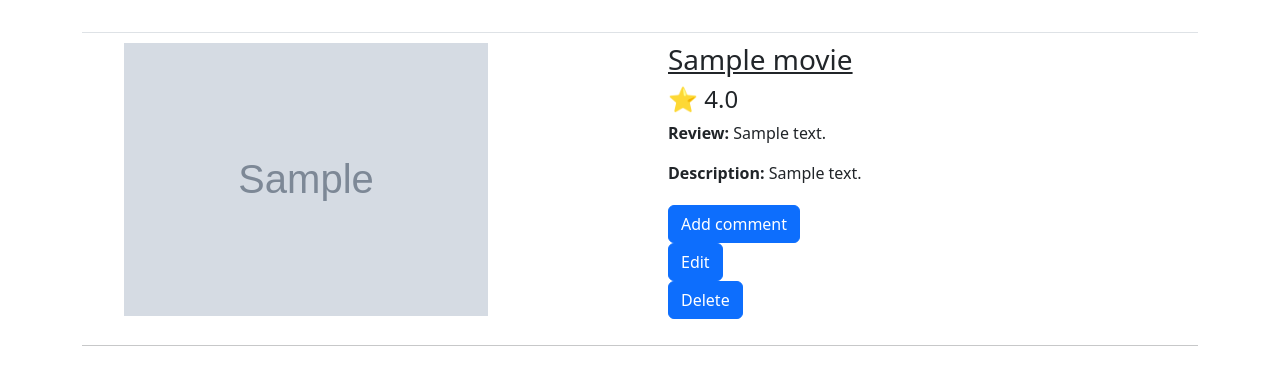
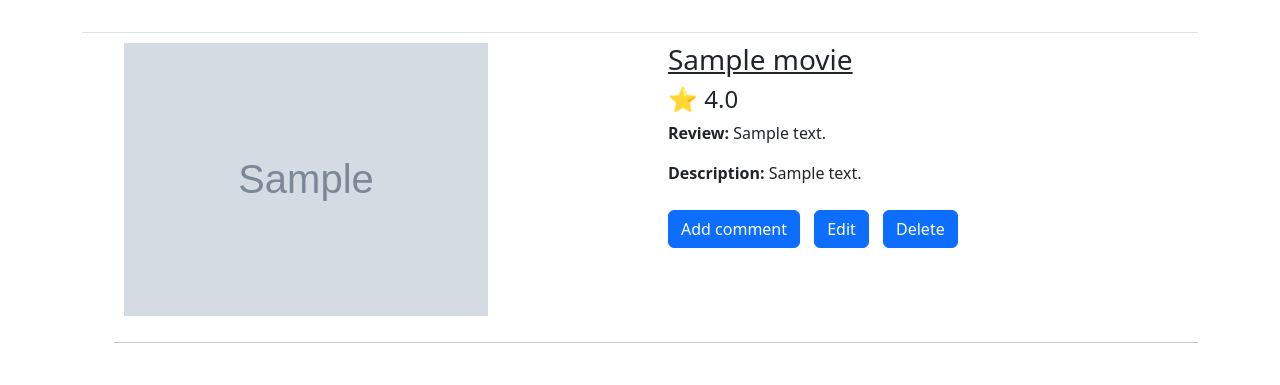
Before and after one commit to niccoleE/family_movies, a Django app: page /my_movies/ in a window 1280 px wide. Shown: the part 58-443 px from the top of the page. Run offline with Django 4.2, Linux system fonts and the light colour scheme; a user stored in the database is signed in; tables that the repository leaves empty hold one stand-in row (values such as "Sample post"); grey boxes marked "Sample" are stand-in pictures; some libraries are stand-ins or nearby versions.

Commit message:
buttons padding

```diff
--- a/my_movies/templates/my_movies/all_movies.html
+++ b/my_movies/templates/my_movies/all_movies.html
@@ -33,19 +33,12 @@
         <div style="padding-bottom:20px">
           <b>Description: </b>{{ movie.description }}
         </div>
-        <div class="row">
         <div class="button">
-          <a class="btn btn-primary" href="{% url 'my_movies:new_comment' movie.id %}">Add comment</a>
-        </div>
+          <a style="margin-right:5px" class="btn btn-primary" href="{% url 'my_movies:new_comment' movie.id %}">Add comment</a>
           {% if request.user == movie.owner %}
-        <div class="button">
-          <a class="btn btn-primary" href="{% url 'my_movies:edit' movie.id %}">Edit</a>
-        </div>
-        <div>
-          <a href="{% url 'my_movies:delete' movie.id %}" class="btn btn-primary">Delete</a>
-        </div>
+          <a style="margin:5px 5px" class="btn btn-primary" href="{% url 'my_movies:edit' movie.id %}">Edit</a>
+          <a style="margin:5px 5px" class="btn btn-primary" href="{% url 'my_movies:delete' movie.id %}"">Delete</a>
           {% endif %}
-        </div>
         </div>
       </div>
     </div>
```
